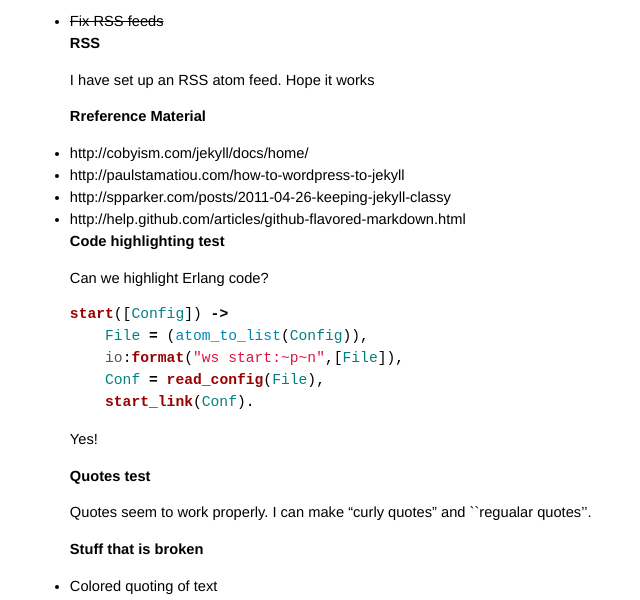
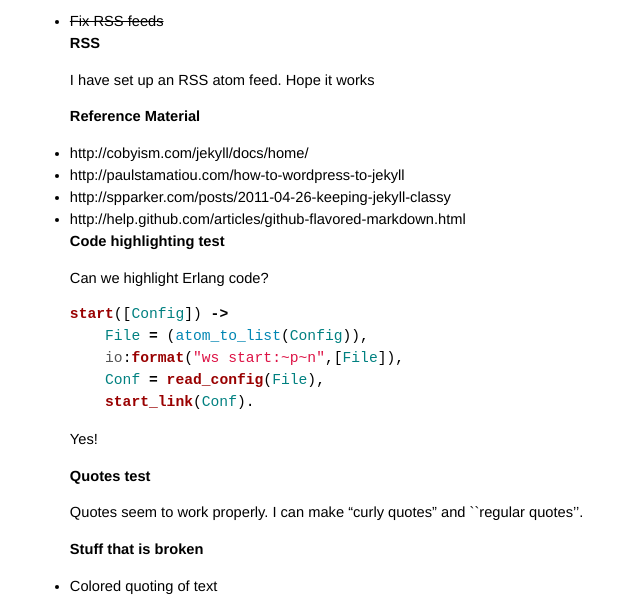
Before and after one commit to joearms/old.blog, a Jekyll site: the page built from _posts/2013-03-26-testing-testing-123.md, in a window 1280 px wide. Shown: the part 269-869 px from the top of the page, without its empty margins (262-902 px from the left). Built offline with Jekyll 4.4.1, drawn with Linux system fonts in a browser that asks for light colours; Markdown is read by kramdown in place of the engine named in the settings; comment, search, counter and statistics services are not loaded.

Commit message:
Fixed typos in 2013-03-26-testing-testing-123.md

```diff
--- a/_posts/2013-03-26-testing-testing-123.md
+++ b/_posts/2013-03-26-testing-testing-123.md
@@ -22,7 +22,7 @@ RSS
 I have set up an RSS atom feed. Hope it works
 
 
-Rreference Material
+Reference Material
 ==================
 
 * http://cobyism.com/jekyll/docs/home/
@@ -50,7 +50,7 @@ Quotes test
 ===========
 
 Quotes seem to work properly. I can make &ldquo;curly quotes&rdquo; and
-``regualar quotes''.
+``regular quotes''.
 
 Stuff that is broken
 ====================
```
